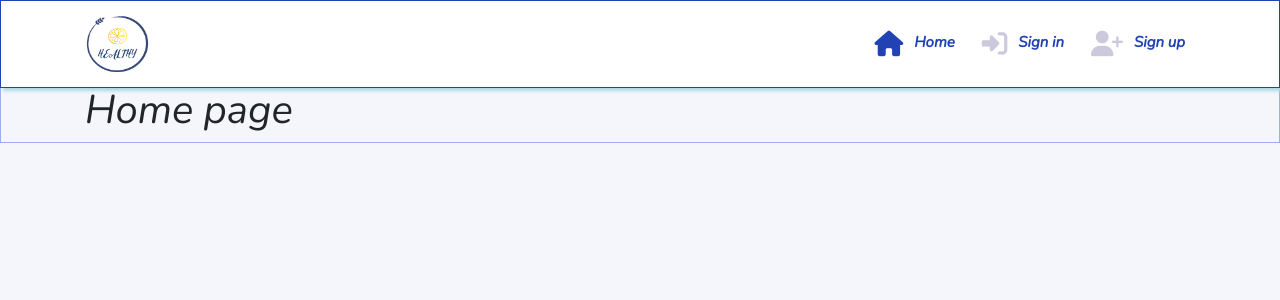
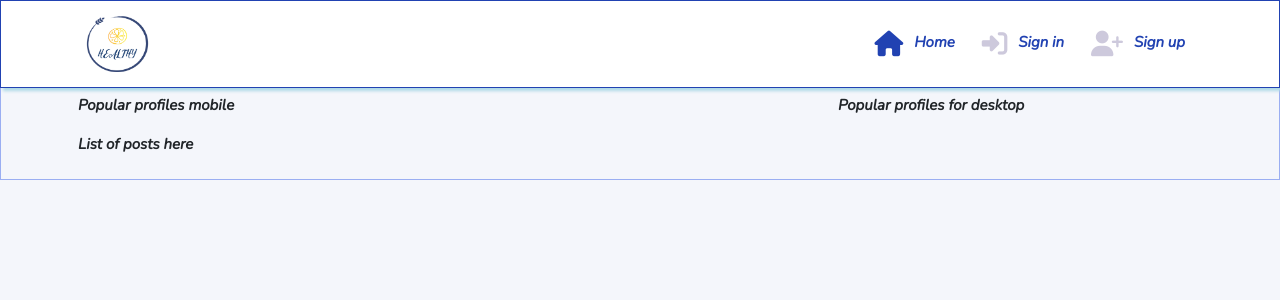
Before and after one commit to AlaYousef/portfolio-project5, a React (Create React App) app: page / in a window 1280 px wide. Shown: the top 300 px of the page. Built offline with nearby package versions, Linux system fonts and the light colour scheme; no server answers.

Commit message:
Add feed, saved and home route to app.js

```diff
--- a/src/App.js
+++ b/src/App.js
@@ -7,16 +7,28 @@
 import SignInForm from "./pages/auth/SignInForm";
 import RecipeCreateForm from "./pages/recipes/RecipeCreateForm";
 import RecipePage from "./pages/recipes/RecipePage";
+import RecipesPage from "./pages/recipes/RecipesPage";
+import { useCurrentUser } from "./contexts/CurrentUserContext";
+
 
 function App() {
-
+  const currentUser = useCurrentUser();
+  const profile_id = currentUser?.profile_id || "";
   return (
 
         <div className={styles.App}>
           <NavBar />
           <Container className={styles.Main}>
             <Switch>
-              <Route exact path="/" render={() => <h1>Home page</h1>} />
+              <Route exact path="/" render={() => <RecipesPage
+                message="No results found, adjust the search keyword" />} />
+              <Route exact path="/feed" render={() => <RecipesPage
+                message="No results found, adjust the search keyword or follow a user"
+                filter={`owner__followed__owner__profile=${profile_id}&`} />} />
+              <Route exact path="/saved" render={() => <RecipesPage
+                message="No results found, adjust the search keyword or follow a user"
+                filter={`bookmarks__owner__profile=${profile_id}&ordering=-bookmarks__created_at&`} />} />
+
               <Route exact path="/signin" render={() => <SignInForm />} />
               <Route exact path="/signup" render={() => <SignUpForm />} />
               <Route exact path="/recipes/create" render={() => <RecipeCreateForm />} />
--- a/src/pages/recipes/Recipe.js
+++ b/src/pages/recipes/Recipe.js
@@ -46,7 +46,7 @@
 
   const handleBookmark = async () => {
     try {
-      const { data } = await axiosRes.post("/bookmarks/", { recipe: id });
+      const { data } = await axiosRes.post("/saved/", { recipe: id });
       setRecipes((prevRecipes) => ({
         ...prevRecipes,
         results: prevRecipes.results.map((recipe) => {
@@ -77,7 +77,7 @@
   };
   const handleUnbookmark = async () => {
     try {
-      await axiosRes.delete(`/bookmarks/${save_id}/`);
+      await axiosRes.delete(`/saved/${save_id}/`);
       setRecipes((prevRecipes) => ({
         ...prevRecipes,
         results: prevRecipes.results.map((recipe) => {
--- /dev/null
+++ b/src/pages/recipes/RecipesPage.js
@@ -0,0 +1,25 @@
+import React from "react";
+
+import Form from "react-bootstrap/Form";
+import Col from "react-bootstrap/Col";
+import Row from "react-bootstrap/Row";
+import Container from "react-bootstrap/Container";
+import appStyles from "../../App.module.css";
+import styles from "../../styles/RecipesPage.module.css";
+
+function RecipesPage() {
+
+  return (
+    <Row className="h-100">
+      <Col className="py-2 p-0 p-lg-2" lg={8}>
+        <p>Popular profiles mobile</p>
+        <p>List of posts here</p>
+      </Col>
+      <Col md={4} className="d-none d-lg-block p-0 p-lg-2">
+        <p>Popular profiles for desktop</p>
+      </Col>
+    </Row>
+  );
+}
+
+export default RecipesPage;
--- /dev/null
+++ b/src/styles/RecipesPage.module.css
@@ -0,0 +1,18 @@
+.SearchBar input {
+    border-radius: 20px;
+    color: #242a3d;
+    padding-left: 40px;
+    margin-bottom: 16px;
+  }
+
+  .SearchIcon {
+    position: absolute;
+    font-size: 1.2rem;
+    padding: 9px;
+    padding-left: 15px;
+  }
+
+  .SearchIcon:hover {
+    cursor: default;
+    color: #cfced3;
+  }
```
Also changed, not shown: src/assets/no-results.png (added).
